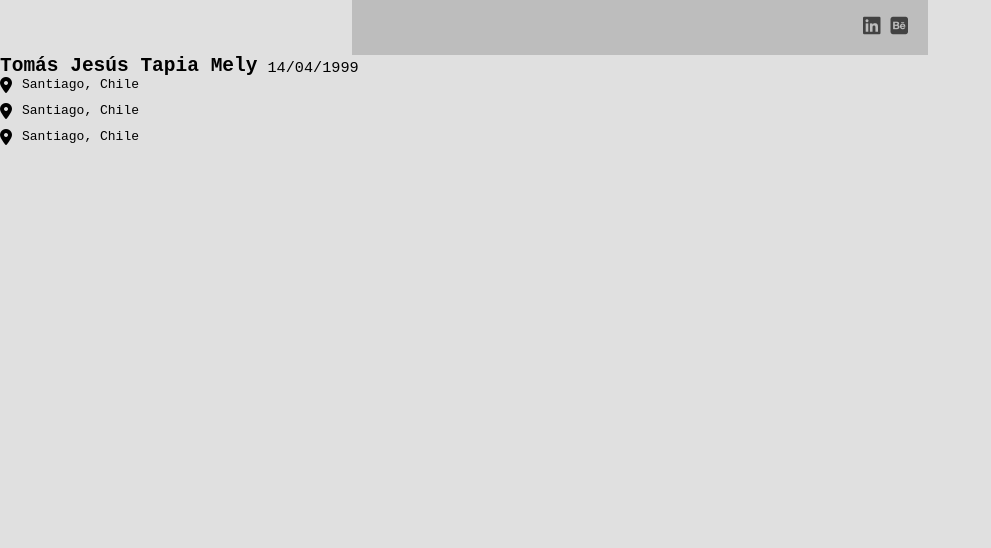
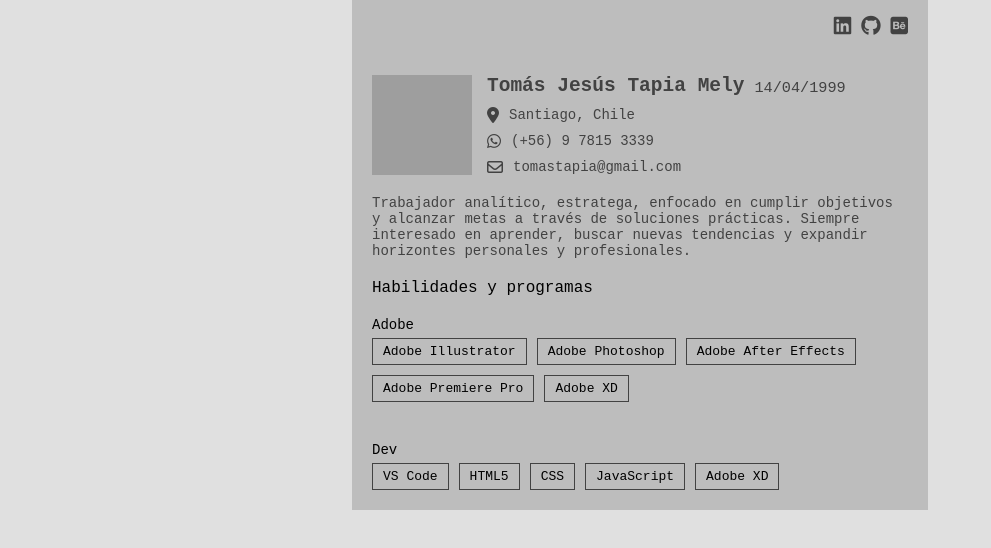
Before and after one commit to tomastapia/minimalist-portfolio, a plain HTML site: page index.html in a window 1280 px wide. Shown: the whole page, without its empty margins (0-991 px from the left). Drawn offline with Linux system fonts and the light colour scheme.

Commit message:
Perfil listo

```diff
--- a/assets/css/style.css
+++ b/assets/css/style.css
@@ -53,6 +53,30 @@ a { text-decoration: none; }
 }
 
 /* ___________________ PERFIL ___________________ */
+.perfil {
+    display: flex;
+    align-items: center;
+    gap: 15px;
+}
+.foto-perfil {
+    width: 100px;
+    height: 100px;
+    background-color: var(--500);
+    border-radius: ;
+}
+.perfil-container {
+    background-color: var(--400);
+    margin: 0 auto;
+    max-width: 576px;
+}
+.perfil {
+    padding: 20px;
+}
+.datos {
+    display: flex;
+    flex-direction: column;
+    gap: 10px;
+}
 .contacto {
     display: flex;
     flex-direction: column;
@@ -64,18 +88,59 @@ a { text-decoration: none; }
     gap: 10px;
 }
 .nombre{
-
+    color: var(--800);
 }
 .fecha{
     font-weight: 400;
+    color: var(--800);
+}
+.text-icon {
+    font-size: var(--text-small);
 }
 .icon-container {
     display: flex;
     gap: 10px;
+    color: var(--800);
+}
+.texto-container {
+    padding: 0px 20px 20px 20px;
+}
+.texto {
+    color: var(--800);
+    font-size: var(--text-small);
 }
 
+/* ___________________ SKILLS ___________________ */
 
-
+.skills-container {
+    background-color: var(--400);
+    margin: 0 auto;
+    max-width: 576px;
+}
+.skills-title {
+    font-size: var(--text-regular);
+    padding-left: 20px;
+}
+.brand {
+    font-size: var(--text-small);
+    padding: 20px 20px 0px 20px;
+}
+.icon-skills {
+    display: flex;
+    flex-wrap: wrap;
+    gap: 10px;
+    padding: 5px 20px 20px 20px;
+}
+.icon-skill {
+    padding: 5px 10px;
+    border: 1px solid var(--800);
+    transition: .2s ease;
+}
+.icon-skill:hover {
+    padding: 5px 15px;
+    color: var(--400);
+    background-color: var(--800);
+}
 
 
 /* ___________________ EDUCATION ___________________ */
@@ -84,7 +149,6 @@ a { text-decoration: none; }
 /* ___________________ WORK EXPERIENCE ___________________ */
 
 
-/* ___________________ SKILLS ___________________ */
 
 
 /* ___________________ CERTIFICATIONS ___________________ */
--- a/index.html
+++ b/index.html
@@ -12,6 +12,7 @@
     <section class="container-links">
         <div class="links">
             <a class="link" target="_blank" href="https://www.linkedin.com/in/tapiatomas/"><i class="fa-brands fa-linkedin fa-lg"></i></a>
+            <a class="link" target="_blank" href="https://github.com/tomastapia"><i class="fa-brands fa-github fa-lg"></i></a>
             <a class="link" target="_blank" href="https://www.behance.net/tomas-tapia"><i class="fa-brands fa-square-behance fa-lg"></i></a>
         </div>
     </section>
@@ -30,17 +31,68 @@
                         <p class="text-icon">Santiago, Chile</p>
                     </div>
                     <div class="icon-container">
-                        <i class="icon fa-solid fa-location-dot"></i>
-                        <p class="text-icon">Santiago, Chile</p>
+                        <i class="icon fa-brands fa-whatsapp"></i>
+                        <p class="text-icon">(+56) 9 7815 3339</p>
                     </div>
                     <div class="icon-container">
-                        <i class="icon fa-solid fa-location-dot"></i>
-                        <p class="text-icon">Santiago, Chile</p>
+                        <i class="icon fa-regular fa-envelope"></i>
+                        <p class="text-icon">tomastapia@gmail.com</p>
                     </div>
                 </div>
             </div>
         </div>
+        <div class="texto-container">
+            <p class="texto">Trabajador analítico, estratega, enfocado en cumplir objetivos y alcanzar metas a través de
+soluciones prácticas. Siempre interesado en aprender, buscar nuevas tendencias y expandir
+horizontes personales y profesionales.
+            </p>
+        </div>
     </section>
+
+    <section class="skills-container">
+        <div class="skills-title">
+            Habilidades y programas
+        </div>
+        <div>
+            <div class="brand">Adobe</div>
+            <div class="icon-skills">
+                <div class="icon-skill">Adobe Illustrator</div>
+                <div class="icon-skill">Adobe Photoshop</div>
+                <div class="icon-skill">Adobe After Effects</div>
+                <div class="icon-skill">Adobe Premiere Pro</div>
+                <div class="icon-skill">Adobe XD</div>
+            </div>
+        </div>
+        <div>
+            <div class="brand">Dev</div>
+            <div class="icon-skills">
+                <div class="icon-skill">VS Code</div>
+                <div class="icon-skill">HTML5</div>
+                <div class="icon-skill">CSS</div>
+                <div class="icon-skill">JavaScript</div>
+                <div class="icon-skill">Adobe XD</div>
+            </div>
+        </div>
+    </section>
+
+
+
+
+
+
+
+
+
+
+
+
+
+
+
+
+
+
+
 
     <section class="experience">
     </section>
@@ -48,8 +100,6 @@
     <section class="education">
     </section>
 
-    <section class="skills">
-    </section>
 
     <section class="certifications">
     </section>
```
